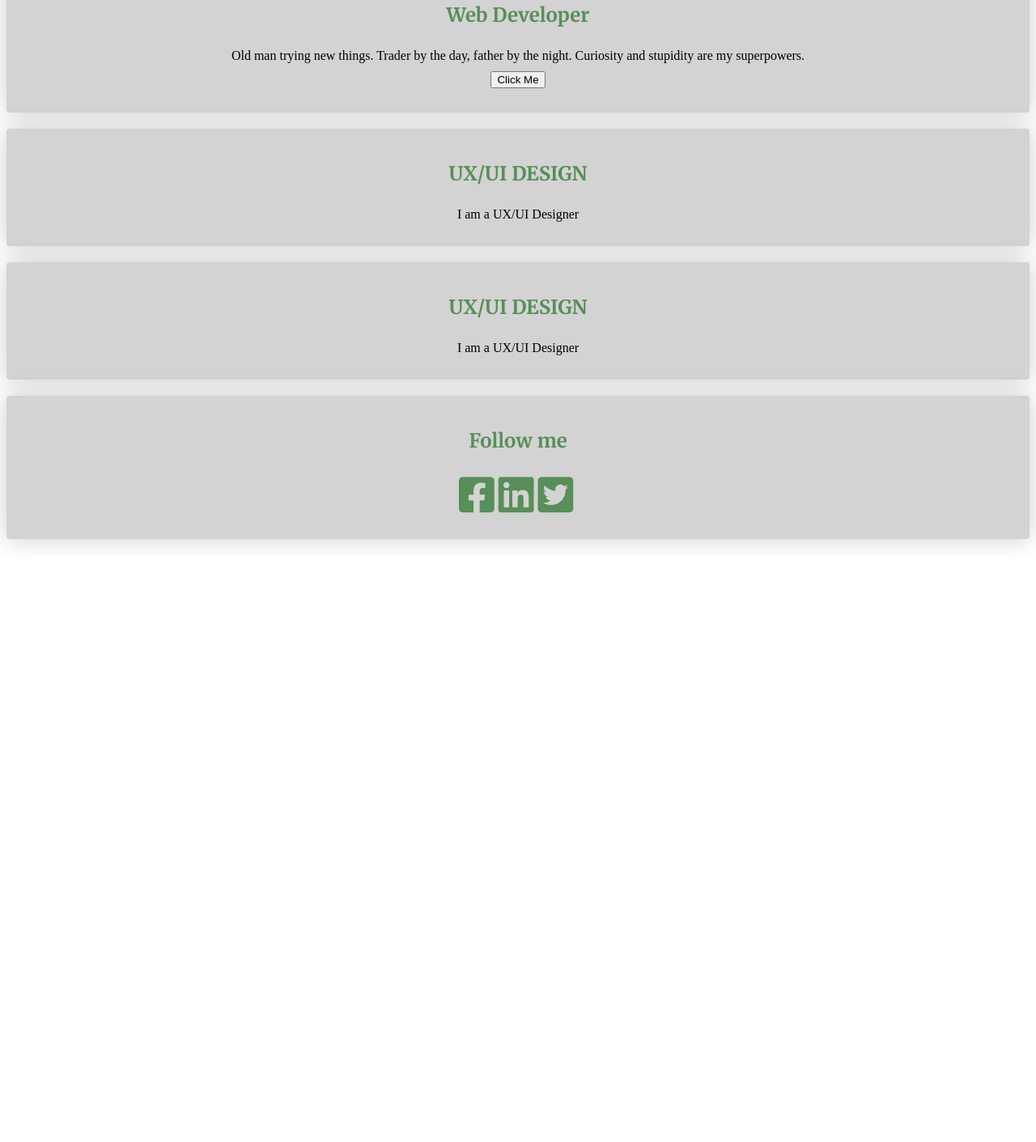
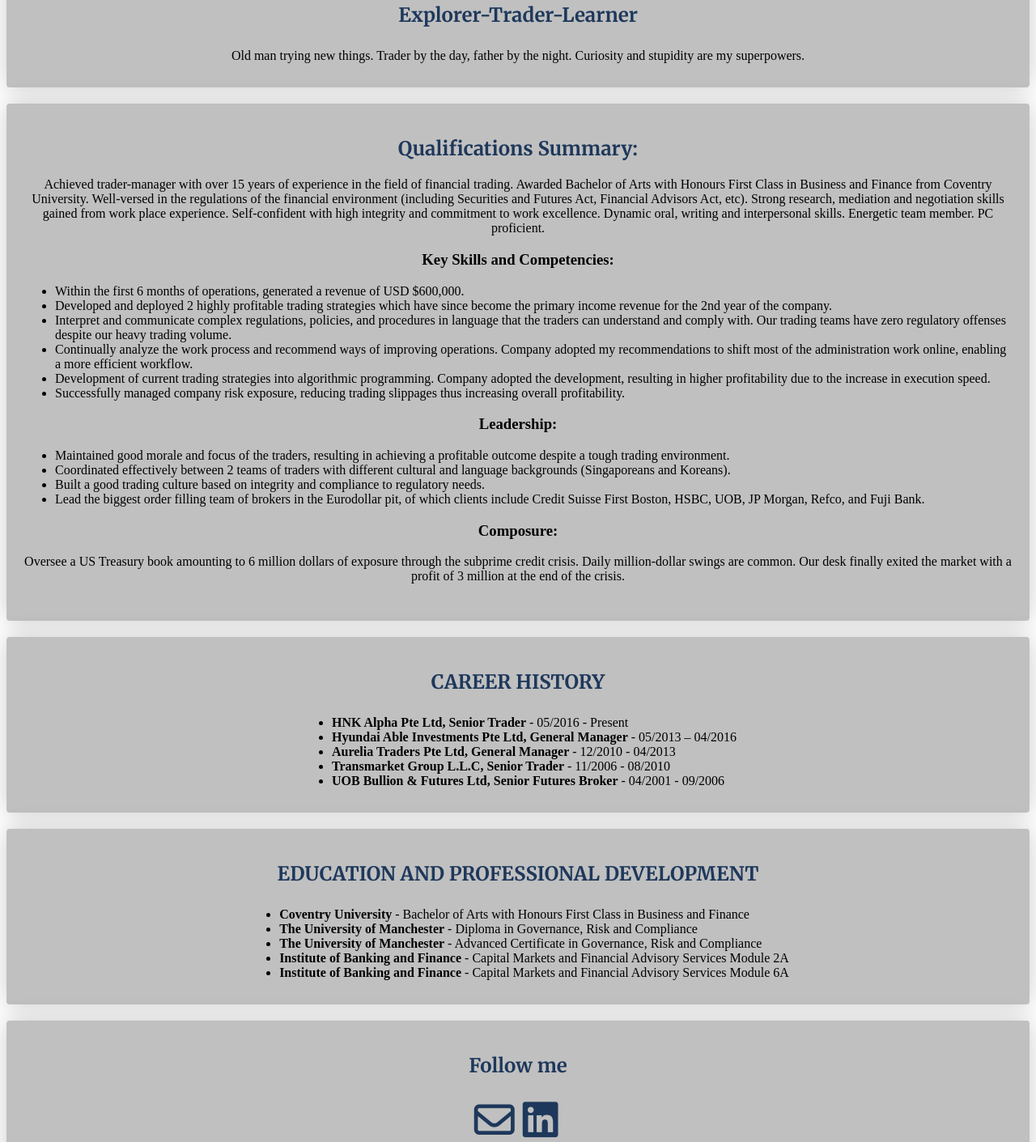
Before and after one commit to Thattraderben/profile, a plain HTML site: page index.html in a window 1280 px wide. Shown: the part 288-1699 px from the top of the page at 81% size. Before the commit the page ends 974 px from the top, so only its background shows below. Drawn offline with Linux system fonts and the light colour scheme.

Commit message:
my profile page

```diff
--- a/index.html
+++ b/index.html
@@ -16,36 +16,82 @@
   <div class="card-lightgray">
     <img src="./images/Profile.jpg" alt="Profile Picture" id="profile-pic">
       <h1>Benjamin</h1>
-        <h2>Web Developer</h2>
+        <h2>Explorer-Trader-Learner</h2>
           <p class="profile-text">Old man trying new things. Trader by the day, father by the night. Curiosity and stupidity are my superpowers.</p>
-            <button>Click Me</button>
+
   </div>
 
   <div class="card-lightgray">
-    <h2>UX/UI DESIGN</h2>
-    <p>I am a UX/UI Designer</p>
+    <section>
+      <h2 class="text-center">Qualifications Summary:</h2>
+      <p class="text-center">Achieved trader-manager with over 15 years of experience in the field of financial trading. Awarded Bachelor of Arts with Honours First Class in Business and Finance from Coventry University. Well-versed in the regulations of the financial environment (including Securities and Futures Act, Financial Advisors Act, etc). Strong research, mediation and negotiation skills gained from work place experience. Self-confident with high integrity and commitment to work excellence. Dynamic oral, writing and interpersonal skills. Energetic team member. PC proficient.</p>
+
+      <h3 class="text-center">Key Skills and Competencies:</h3>
+    <ul>
+      <li>Within the first 6 months of operations, generated a revenue of USD $600,000.</li>
+      <li>Developed and deployed 2 highly profitable trading strategies which have since become the primary income revenue for the 2nd year of the company.</li>
+      <li>Interpret and communicate complex regulations, policies, and procedures in language that the traders can understand and comply with. Our trading teams have zero regulatory offenses despite our heavy trading volume.</li>
+      <li>Continually analyze the work process and recommend ways of improving operations. Company adopted my recommendations to shift most of the administration work online, enabling a more efficient workflow.</li>
+      <li>Development of current trading strategies into algorithmic programming. Company adopted the development, resulting in higher profitability due to the increase in execution speed.</li>
+      <li>Successfully managed company risk exposure, reducing trading slippages thus increasing overall profitability.</li>
+    </ul>
+
+    <h3 class="text-center">Leadership:</h3>
+    <ul>
+      <li>Maintained good morale and focus of the traders, resulting in achieving a profitable outcome despite a tough trading environment.</li>
+      <li>Coordinated effectively between 2 teams of traders with different cultural and language backgrounds (Singaporeans and Koreans).</li>
+      <li>Built a good trading culture based on integrity and compliance to regulatory needs.</li>
+      <li>Lead the biggest order filling team of brokers in the Eurodollar pit, of which clients include Credit Suisse First Boston, HSBC, UOB, JP Morgan, Refco, and Fuji Bank.</li>
+    </ul>
+
+    <h3 class="text-center">Composure:</h3>
+    <p class="text-center">Oversee a US Treasury book amounting to 6 million dollars of exposure through the subprime credit crisis. Daily million-dollar swings are common. Our desk finally exited the market with a profit of 3 million at the end of the crisis.</p>
   </div>
 
   <div class="card-lightgray">
-    <h2>UX/UI DESIGN</h2>
-    <p>I am a UX/UI Designer</p>
+    <h2 class="text-center">CAREER HISTORY</h2>
+    <ul>
+      <li><strong>HNK Alpha Pte Ltd, Senior Trader</strong> - 05/2016 - Present</li>
+      <li><strong>Hyundai Able Investments Pte Ltd, General Manager</strong> - 05/2013 – 04/2016</li>
+      <li><strong>Aurelia Traders Pte Ltd, General Manager</strong> - 12/2010 - 04/2013</li>
+      <li><strong>Transmarket Group L.L.C, Senior Trader</strong> - 11/2006 - 08/2010</li>
+      <li><strong>UOB Bullion & Futures Ltd, Senior Futures Broker</strong> - 04/2001 - 09/2006</li>
+    </ul>
+  </div>
+
+  <div class="card-lightgray">
+    <h2 class="text-center">EDUCATION AND PROFESSIONAL DEVELOPMENT</h2>
+    <ul>
+      <li><strong>Coventry University</strong> - Bachelor of Arts with Honours First Class in Business and Finance</li>
+      <li><strong>The University of Manchester</strong> - Diploma in Governance, Risk and Compliance</li>
+      <li><strong>The University of Manchester</strong> - Advanced Certificate in Governance, Risk and Compliance</li>
+      <li><strong>Institute of Banking and Finance</strong> - Capital Markets and Financial Advisory Services Module 2A</li>
+      <li><strong>Institute of Banking and Finance</strong> - Capital Markets and Financial Advisory Services Module 6A</li>
+    </ul>
   </div>
 
   <div class="card-lightgray">
     <h2>Follow me</h2>
-    <ul class ="social-links">
+    <ul class="social-links">
       <li>
-        <a href="#"><i class="fa-brands fa-square-facebook"></i></a>
+        <a href="benjamin.koh@hnkalpha.com">
+          <i class="fa-regular fa-envelope"></i>
+        </a>
       </li>
       <li>
-        <a href="#"><i class="fa-brands fa-linkedin"></i></a>
+        <a href="tel:+65 6260 4108">
+          <i class="fa-regular fa-phone-office"></i>
+        </a>
       </li>
       <li>
-        <a href="#"><i class="fa-brands fa-square-twitter"></i></a>
+        <a href="https://www.linkedin.com/in/benjaminkohch/" target="_blank">
+          <i class="fa-brands fa-linkedin"></i>
+        </a>
       </li>
     </ul>
   </div>
 
+
 </body>
 
 </html>
--- a/styles.css
+++ b/styles.css
@@ -1,10 +1,11 @@
 h1{
   font-family: 'Merriweather', serif;
+  color: #1E385B; /* Deep blue */
 }
 
 h2 {
   font-family: 'Merriweather', serif;
-  color: rgb(88, 142, 88);
+  color: #1E385B; /* Deep blue */
 }
 
 .text-center {
@@ -12,7 +13,7 @@ h2 {
 }
 
 i {
-  color: rgb(88, 142, 88);
+  color: #1E385B; /* Deep blue */
   font-size: 50px;
 }
 
@@ -24,7 +25,7 @@ i {
 
 .card-lightgray {
 
-  background-color: lightgray;
+  background-color: silver;
   box-shadow: 0px 0px 30px rgba(0,0,0,0.2);
   display: flex;
   flex-direction: column;
```
